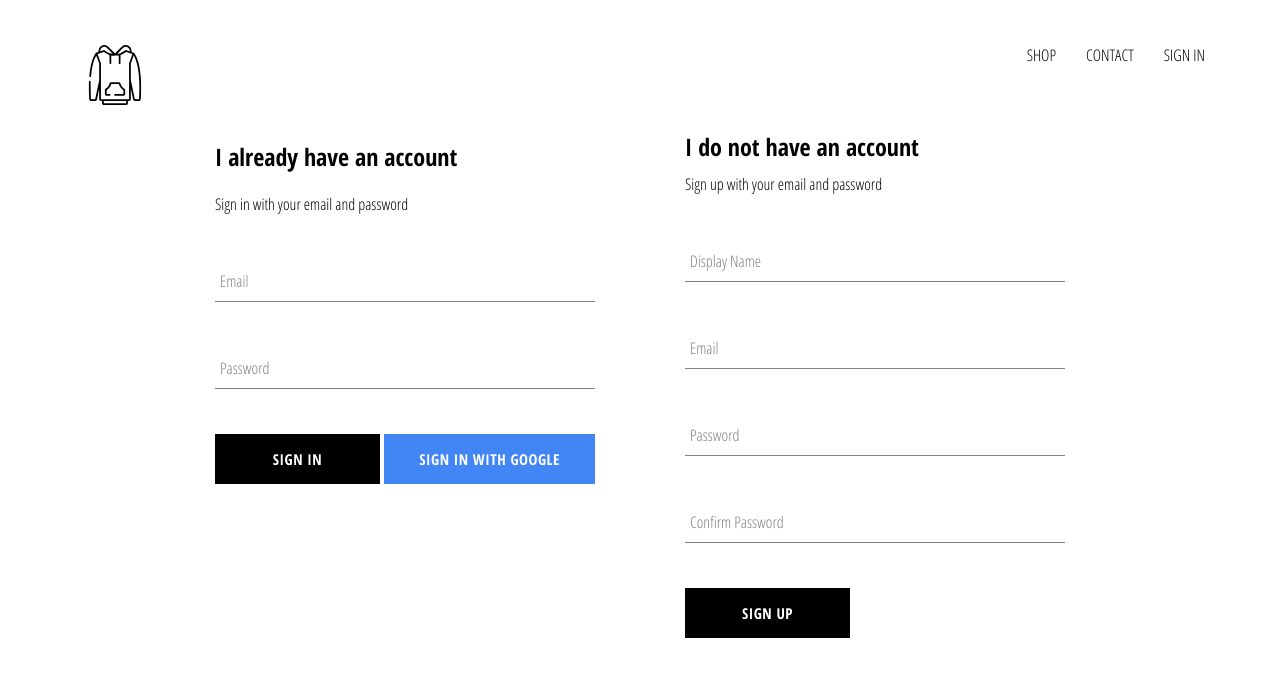
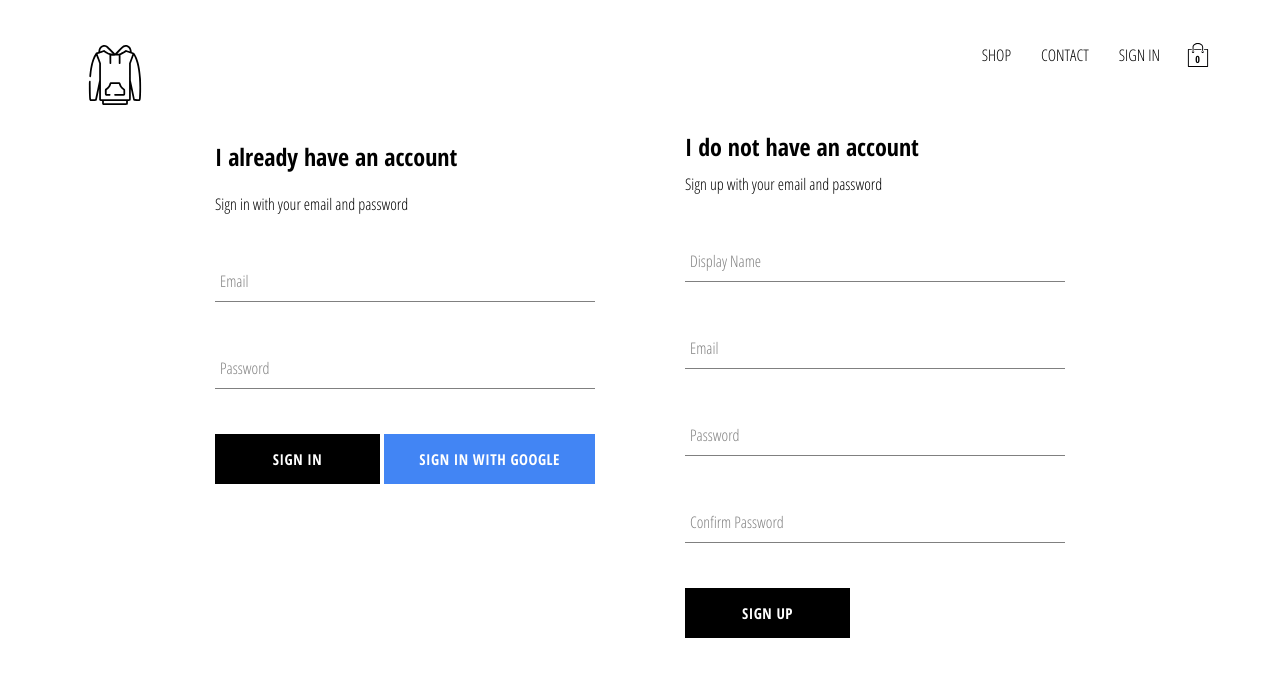
Before and after one commit to KhalilSelyan/wat-clothing, a React (Create React App) app: page /signin in a window 1280 px wide. Shown: the top 676 px of the page. Built offline with nearby package versions, Linux system fonts and the light colour scheme; no server answers.

Commit message:
Cart features added

```diff
--- a/src/App.js
+++ b/src/App.js
@@ -53,10 +53,6 @@
   }
 }
 
-const mapStateToProps = ({ user }) => ({
-  currentUser: user.currentUser,
-});
-
 const mapDispatchToProps = (dispatch) => ({
   setCurrentUser: (user) => dispatch(setCurrentUser(user)),
 });
--- /dev/null
+++ b/src/components/cart-icon/cart-icon.component.jsx
@@ -0,0 +1,17 @@
+import React from "react";
+import "./cart-icon.styles.scss";
+import { ReactComponent as ShoppingIcon } from "../../assets/shopping-bag.svg";
+import { connect } from "react-redux";
+import { toggleCartHidden } from "../../redux/cart/cart.actions";
+const CartIcon = ({ toggleCartHidden }) => (
+  <div className="cart-icon" onClick={toggleCartHidden}>
+    <ShoppingIcon className="shopping-icon" />
+    <span className="item-count">0</span>
+  </div>
+);
+
+const mapDispatchToProps = (dispatch) => ({
+  toggleCartHidden: () => dispatch(toggleCartHidden()),
+});
+
+export default connect(null, mapDispatchToProps)(CartIcon);
--- /dev/null
+++ b/src/components/cart-icon/cart-icon.styles.scss
@@ -0,0 +1,21 @@
+.cart-icon {
+  width: 45px;
+  height: 45px;
+  position: relative;
+  display: flex;
+  align-items: center;
+  justify-content: center;
+  cursor: pointer;
+
+  .shopping-icon {
+    width: 24px;
+    height: 24px;
+  }
+
+  .item-count {
+    position: absolute;
+    font-size: 10px;
+    font-weight: bold;
+    bottom: 12px;
+  }
+}
--- /dev/null
+++ b/src/components/cart/cart.component.jsx
@@ -0,0 +1,12 @@
+import React from "react";
+import CustomButton from "../custom-button/custom-button.component";
+import "./cart.styles.scss";
+
+const Cart = () => (
+  <div className="cart-dropdown">
+    <div className="cart-items" />
+    <CustomButton>GO TO CHECKOUT</CustomButton>
+  </div>
+);
+
+export default Cart;
--- /dev/null
+++ b/src/components/cart/cart.styles.scss
@@ -0,0 +1,24 @@
+.cart-dropdown {
+  position: absolute;
+  width: 240px;
+  height: 340px;
+  display: flex;
+  flex-direction: column;
+  padding: 20px;
+  top: 80px;
+  right: 0;
+  border: 1px solid black;
+  background-color: white;
+  z-index: 5;
+
+  .cart-items {
+    height: 240px;
+    display: flex;
+    flex-direction: column;
+    overflow: auto;
+  }
+
+  button {
+    margin-top: auto;
+  }
+}
--- a/src/components/header/header.component.jsx
+++ b/src/components/header/header.component.jsx
@@ -3,9 +3,11 @@
 import { connect } from "react-redux";
 import { ReactComponent as Logo } from "../../assets/clothes.svg";
 import { auth } from "../../firebase/firebase.utils";
+import CartIcon from "../cart-icon/cart-icon.component";
+import Cart from "../cart/cart.component";
 import "./header.styles.scss";
 
-const Header = ({ currentUser }) => {
+const Header = ({ currentUser, hidden }) => {
   return (
     <div className="header">
       <Link className="logo-container" to="/">
@@ -27,12 +29,15 @@
             SIGN IN
           </Link>
         )}
+        <CartIcon />
       </div>
+      {hidden ? null : <Cart />}
     </div>
   );
 };
 
-const mapStateToProps = (state) => ({
-  currentUser: state.user.currentUser,
+const mapStateToProps = ({ user: { currentUser }, cart: { hidden } }) => ({
+  currentUser,
+  hidden,
 });
 export default connect(mapStateToProps)(Header);
--- a/src/components/signin/signin.component.jsx
+++ b/src/components/signin/signin.component.jsx
@@ -53,7 +53,9 @@
           />
 
           <div className="buttons">
-            <CustomButton type="button">Sign in</CustomButton>
+            <CustomButton type="button" onClick={this.handleSubmit}>
+              Sign in
+            </CustomButton>
             <CustomButton
               type="button"
               onClick={signInWithGoogle}
--- /dev/null
+++ b/src/redux/cart/cart.actions.js
@@ -0,0 +1,5 @@
+import CartActionTypes from "./cart.types";
+
+export const toggleCartHidden = () => ({
+  type: CartActionTypes.TOGGLE_CART_HIDDEN,
+});
--- /dev/null
+++ b/src/redux/cart/cart.reducer.js
@@ -0,0 +1,18 @@
+import CartActionTypes from "./cart.types";
+const INITIAL_STATE = {
+  hidden: true,
+};
+
+const cartReducer = (state = INITIAL_STATE, action) => {
+  switch (action.type) {
+    case CartActionTypes.TOGGLE_CART_HIDDEN:
+      return {
+        ...state,
+        hidden: !state.hidden,
+      };
+    default:
+      return state;
+  }
+};
+
+export default cartReducer;
--- /dev/null
+++ b/src/redux/cart/cart.types.js
@@ -0,0 +1,5 @@
+const CartActionTypes = {
+  TOGGLE_CART_HIDDEN: "TOGGLE_CART_HIDDEN",
+};
+
+export default CartActionTypes;
--- a/src/redux/root-reducer.js
+++ b/src/redux/root-reducer.js
@@ -1,6 +1,7 @@
 import { combineReducers } from "redux";
 import userReducer from "./user/user-reducer";
-
+import cartReducer from "./cart/cart.reducer";
 export default combineReducers({
   user: userReducer,
+  cart: cartReducer,
 });
```
Also changed, not shown: src/assets/shopping-bag.svg (added).
